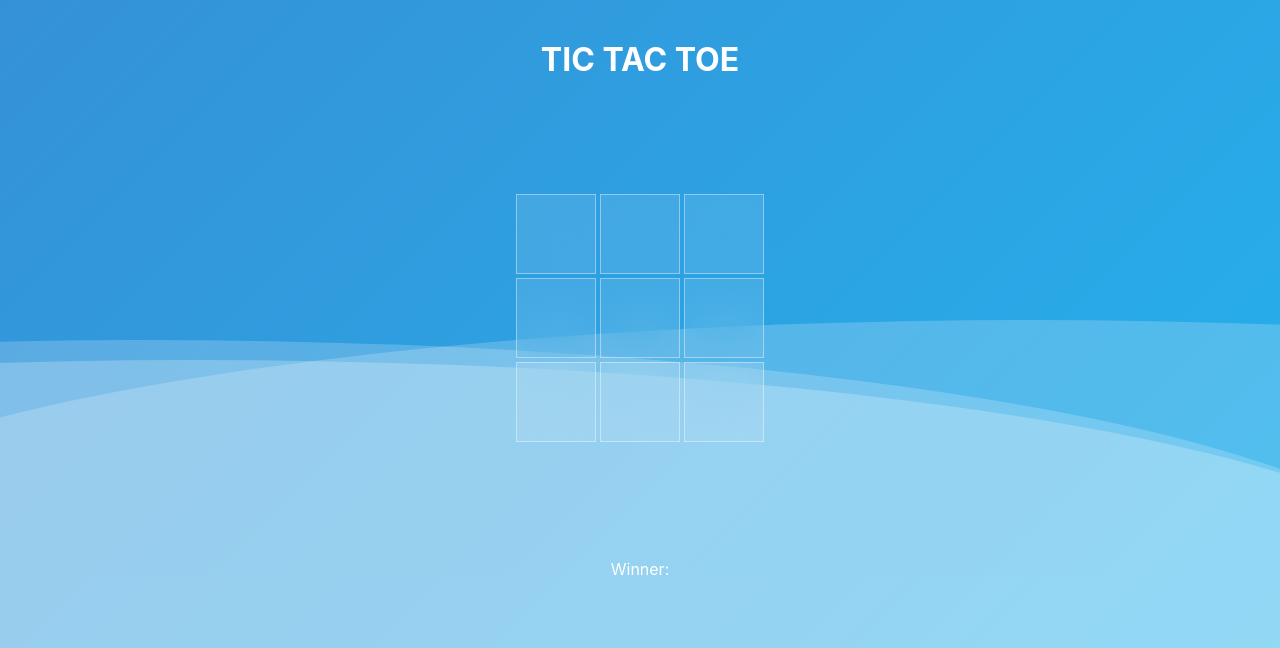
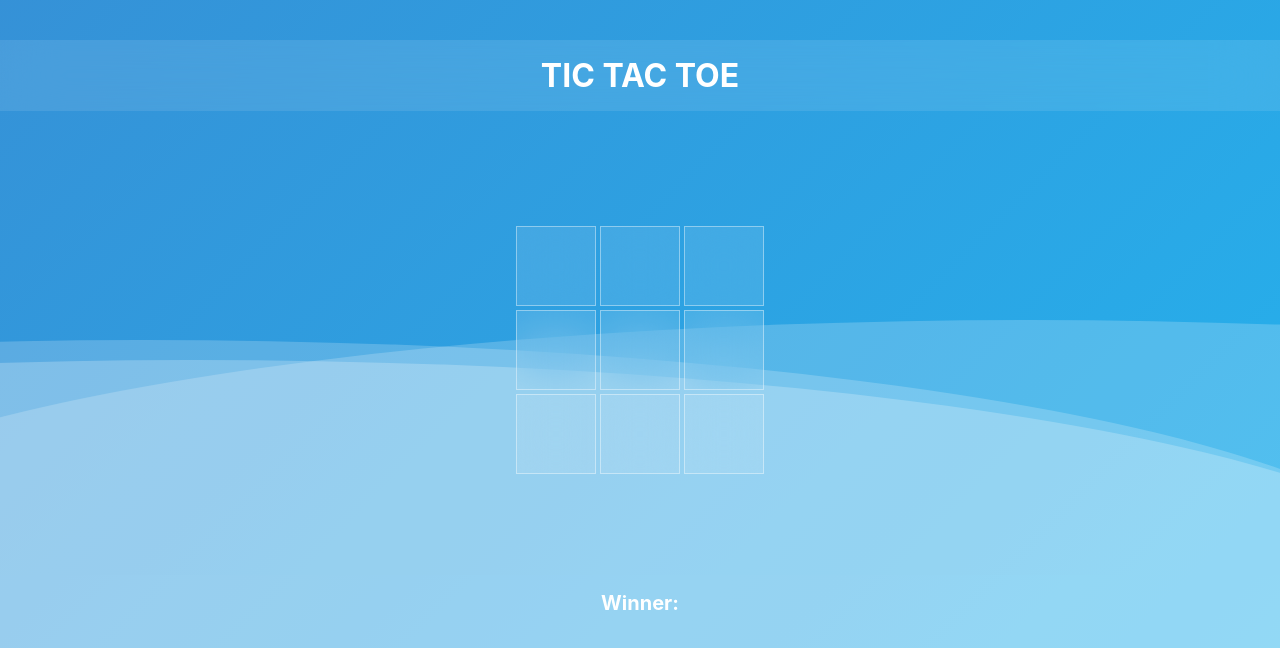
Before and after one commit to Kristian-kodehode/react-tictactoe, a React (Vite) app: page / in a window 1280 px wide. Shown: the top 648 px of the page. Built offline with nearby package versions, Linux system fonts and the light colour scheme.

Commit message:
adjusting style of status class

```diff
--- a/src/Board.jsx
+++ b/src/Board.jsx
@@ -62,7 +62,7 @@ const Board = () => {
           <Square value={squares[8]} onSquareClick={() => handleClick(8)} />
         </div>
       </div>
-      <div className="status">{status}</div>
+      <h2 className="status">{status}</h2>
     </>
   );
 };
--- a/src/index.css
+++ b/src/index.css
@@ -13,6 +13,12 @@ h1 {
   margin-top: 40px;
   font-size: 32px;
   text-align: center;
+  background-color: rgba(255, 255, 255, 0.1);
+  backdrop-filter: blur(30px);
+  -webkit-backdrop-filter: blur(30px);
+  /* border: 1px solid rgba(255, 255, 255, 0.1); */
+
+  padding: 16px;
 }
 
 h2 {
```
